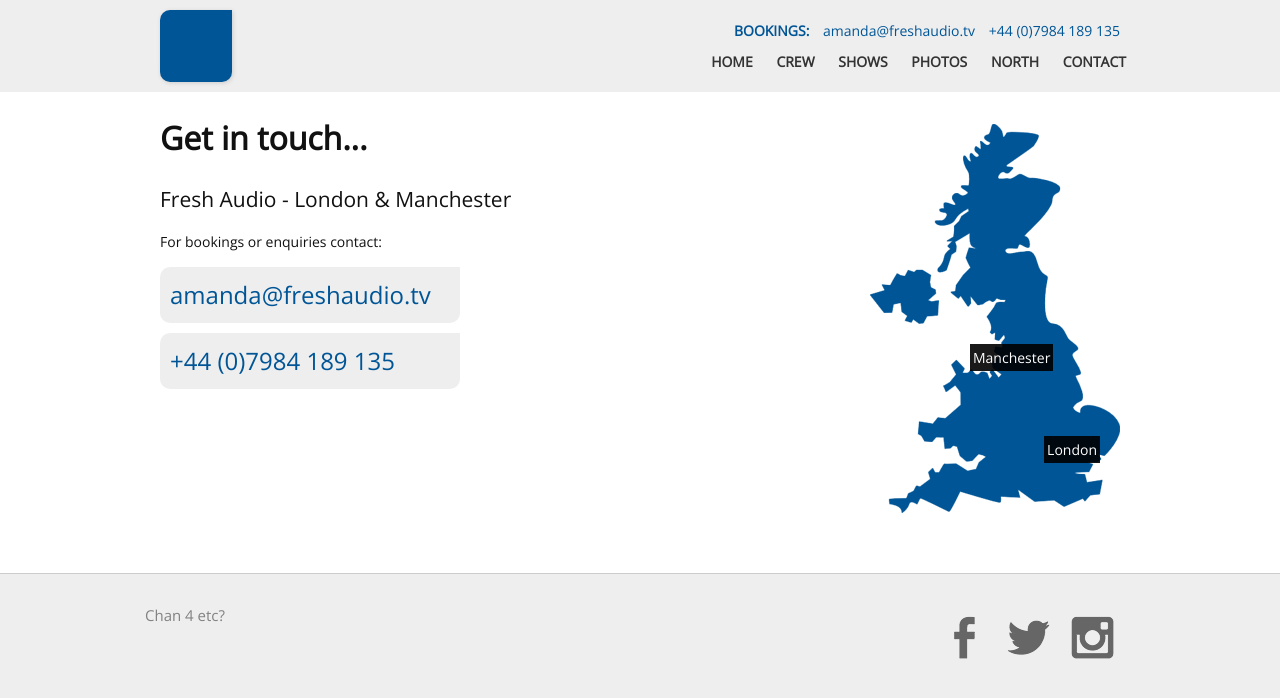
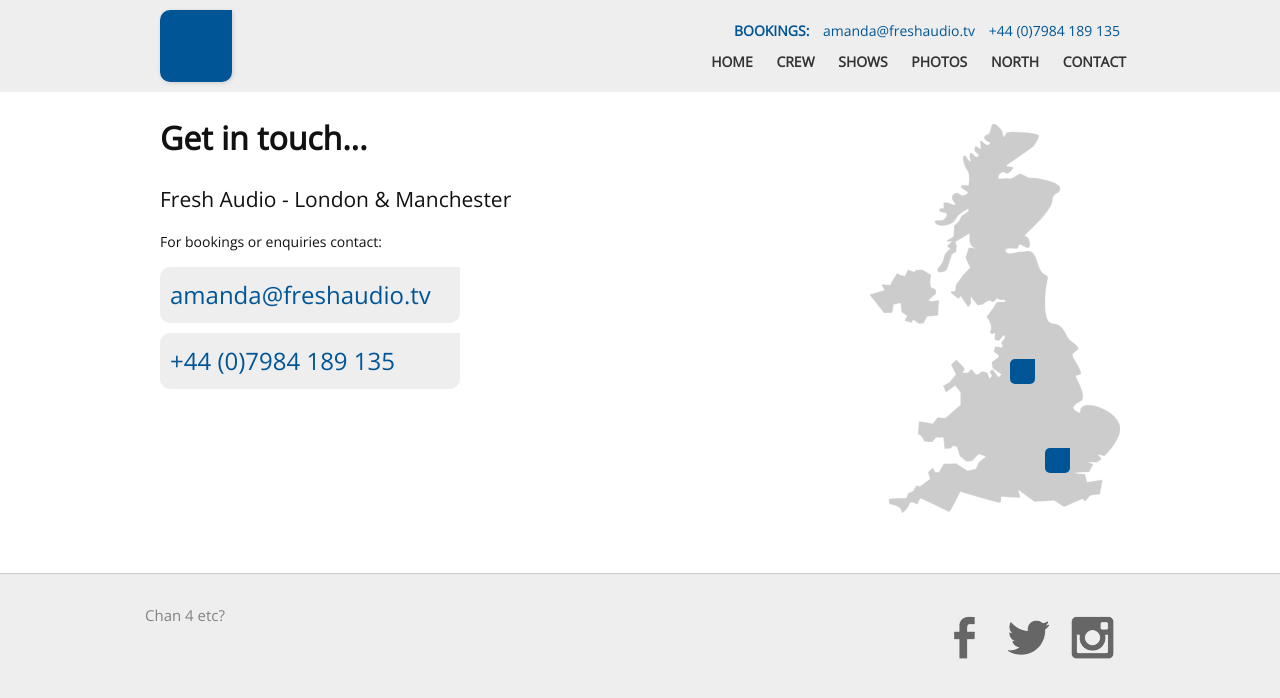
Before and after one commit to freshaudio/fresh-audio, a Jekyll site: the page built from contact.md, in a window 1280 px wide. Shown: the top 698 px of the page. Built offline with Jekyll 4.4.1, drawn with Linux system fonts in a browser that asks for light colours; nearby versions of some CDN libraries.

Commit message:
Update map and map markers

```diff
--- a/_sass/_fresh.sass
+++ b/_sass/_fresh.sass
@@ -387,7 +387,7 @@
 
 
 .map
-  background: no-repeat url('../assets/uk.png') 0 0
+  background: no-repeat url('../assets/uk-ccc.png') 0 0
   width: 250px
   height: 389px
   position: relative
@@ -396,18 +396,24 @@
 
 .map-marker
   position: absolute
-  background: rgba(0,0,0,.9)
+  background-color: $fresh-blue
+  // background: rgba(0,0,0,.9)
   color: white
   display: inline-block
-  padding: 3px
+  // padding: 3px
+  text-indent: -9999px
+  width: 25px
+  height: 25px
+  @include fresh-borders(5px)
+
 
 .map__london
-  bottom: 50px
-  right: 20px
+  bottom: 40px
+  right: 50px
 
 .map__manchester
-  top: 220px
-  left: 100px
+  top: 235px
+  left: 140px
 
 
 
```
Also changed, not shown: assets/uk-ccc.png (added).
